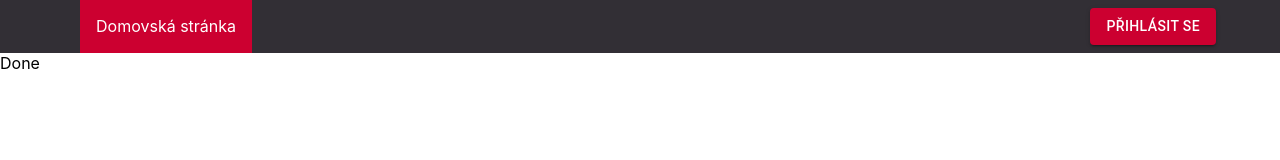
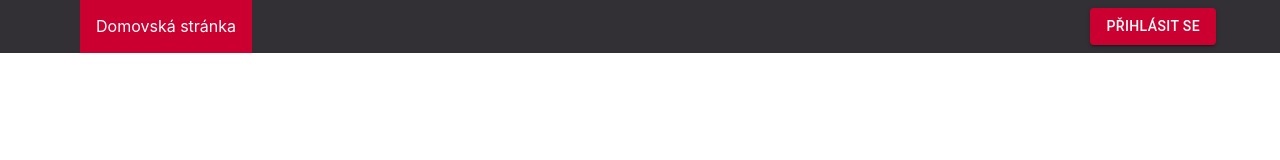
Before and after one commit to devbaj-stastny-jakub/uuShoppingList, a React (Create React App) app in the folder uushoppinglist_frontend/: page / in a window 1280 px wide. Shown: the top 160 px of the page. Built offline with nearby package versions, Linux system fonts and the light colour scheme.

Commit message:
:fire: Remove homepage text

```diff
--- a/uushoppinglist_frontend/src/components/Router.tsx
+++ b/uushoppinglist_frontend/src/components/Router.tsx
@@ -58,7 +58,7 @@ export const Router = () => {
                     <Routes>
                         <Route path={"/"} element={
                             <Stack>
-                                Done
+
                             </Stack>
                         }/>
                         <Route path={"/shoppingLists"}
```
